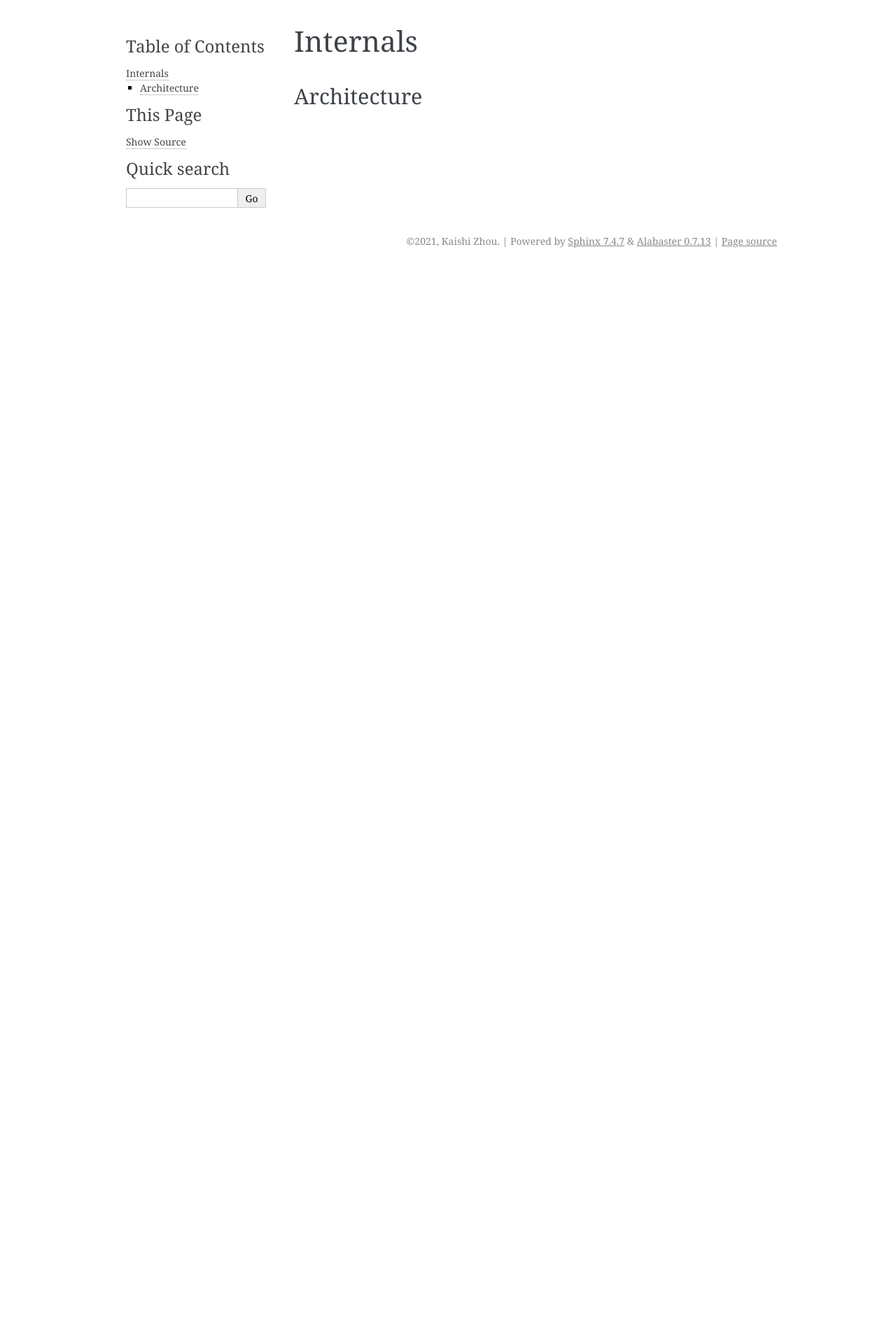
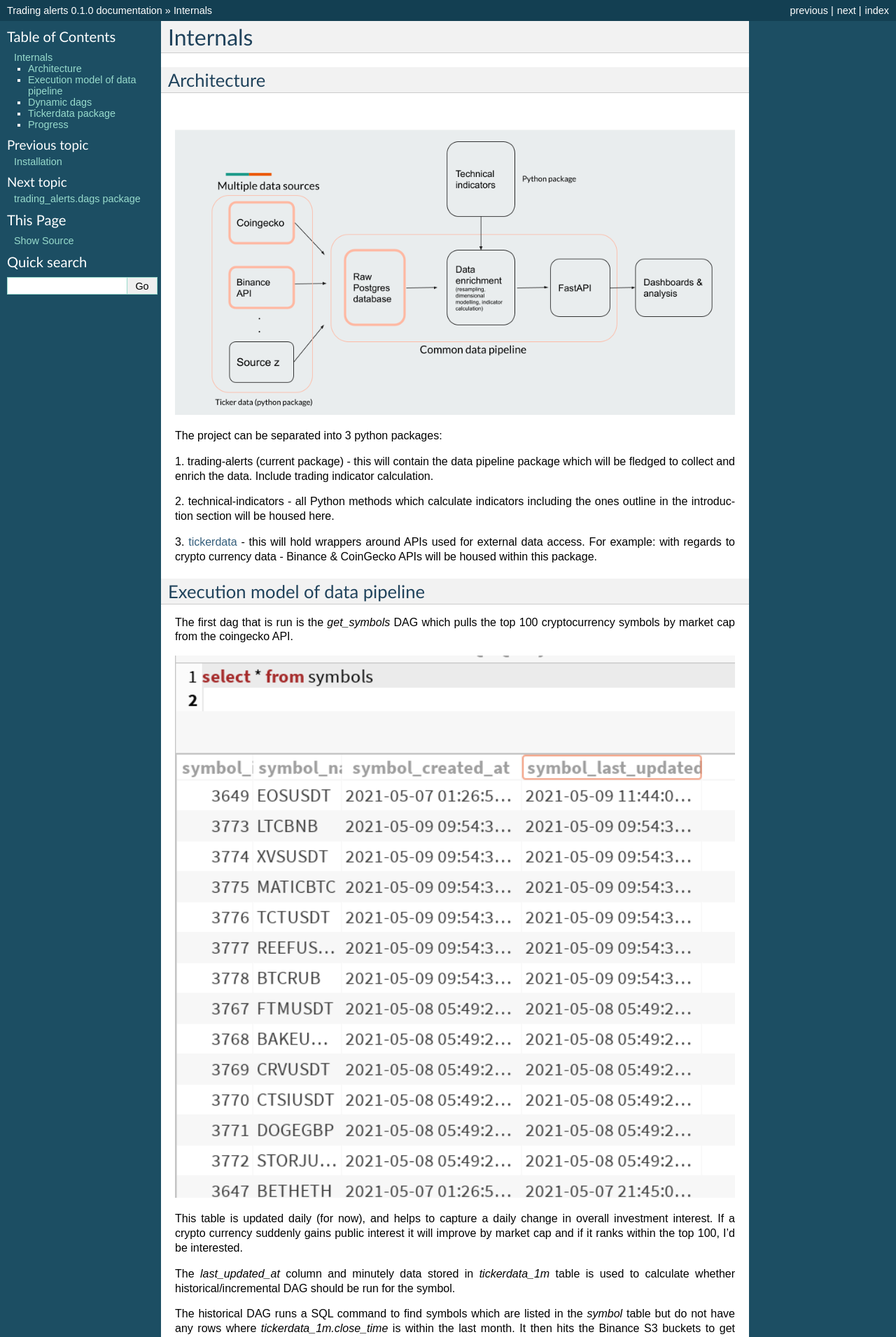
Before and after one commit to kai490952010/trading_alerts, a Sphinx documentation site: the page built from docs/functionality.rst, in a window 1280 px wide. Shown: the top 1911 px of the page at 70% size. Built offline with Sphinx 7.4.7, drawn with Linux system fonts in a browser that asks for light colours; before the commit the page ends 900 px from its top, so only the background shows below that; some of the changed text lies outside the part shown.

Commit message:
Updates documentation for all modules

```diff
--- a/docs/authors.rst
+++ /dev/null
@@ -1 +0,0 @@
-.. include:: ../AUTHORS.rst
--- a/docs/conf.py
+++ b/docs/conf.py
@@ -22,8 +22,8 @@
 
 os.environ["AIRFLOW_HOME"] = "../trading_alerts"
 sys.path.insert(0, os.path.abspath(".."))
-sys.path.insert(0, os.path.abspath("../trading_alerts/dags"))
-sys.path.insert(0, os.path.abspath("../trading_alerts/plugins"))
+sys.path.insert(0, os.path.abspath("../trading_alerts/dags/"))
+sys.path.insert(0, os.path.abspath("../trading_alerts/plugins/"))
 
 import trading_alerts  # noqa: E402
 
@@ -39,7 +39,8 @@
 # fmt: off
 extensions = ["sphinx.ext.autodoc",
               "sphinx.ext.coverage",
-              "sphinx.ext.napoleon"]
+              "sphinx.ext.napoleon",
+              "sphinx.ext.autosectionlabel"]
 # fmt: on
 
 # Add any paths that contain templates here, relative to this directory.
@@ -78,7 +79,12 @@
 # List of patterns, relative to source directory, that match files and
 # directories to ignore when looking for source files.
 # This patterns also effect to html_static_path and html_extra_path
-exclude_patterns = ["_build", "Thumbs.db", ".DS_Store"]
+exclude_patterns = [
+    "_build",
+    "Thumbs.db",
+    ".DS_Store",
+    "../trading_alerts/webserver_config.py",
+]
 
 # The name of the Pygments (syntax highlighting) style to use.
 pygments_style = "sphinx"
@@ -92,7 +98,7 @@
 # The theme to use for HTML and HTML Help pages.  See the documentation for
 # a list of builtin themes.
 #
-html_theme = "alabaster"
+html_theme = "classic"
 
 # Theme options are theme-specific and customize the look and feel of a
 # theme further.  For a list of options available for each theme, see the
--- a/docs/functionality.rst
+++ b/docs/functionality.rst
@@ -4,3 +4,135 @@ Internals
 
 Architecture
 ------------
+
+.. image:: images/architecture.png
+  :width: 800
+  :alt: Overall project architecture
+
+The project can be separated into 3 python packages:
+
+1.  trading-alerts (current package) - this will contain the data pipeline package
+which will be fledged to collect and enrich the data. Include trading indicator calculation.
+
+2. technical-indicators - all Python methods which calculate indicators
+including the ones outline in the introduction section will be housed here.
+
+3. `tickerdata`_ - this will hold wrappers around APIs used for external
+data access. For example: with regards to crypto currency data - Binance & CoinGecko APIs
+will be housed within this package.
+
+Execution model of data pipeline
+--------------------------------
+
+The first dag that is run is the `get_symbols` DAG which pulls the top 100
+cryptocurrency symbols by market cap from the coingecko API.
+
+.. image:: images/symbol-table-list.png
+  :width: 800
+  :alt: Symbol table
+
+This table is updated daily (for now), and helps to capture a daily change
+in overall investment interest. If a crypto currency suddenly gains public interest
+it will improve by market cap and if it ranks within the top 100, I'd be interested.
+
+The `last_updated_at` column and minutely data stored in `tickerdata_1m` table
+is used to calculate whether historical/incremental DAG should be run for the symbol.
+
+The historical DAG runs a SQL command to find symbols which are listed in the
+`symbol` table but do not have any rows where `tickerdata_1m.close_time` is within
+the last month. It then hits the Binance S3 buckets to get monthly zip files of 1m ticker
+data for each symbol and use our custom Postgres hook to write to the table.
+The last thing that the DAG will do is update the `last_updated_at` column in the `symbol`
+table.
+
+The incremental DAG will look at the `last_updated_at` column and calculate the number of
+Binance API requests that will be required to get data starting from `last_updated_at` timestamp
+to current timestamp. It then batches the jobs and creates a Pandas dataframe which will then be
+written to database. Again, the incremental DAG will update the `last_updated_at` column as well.
+
+All timestamps in data processing are in UTC timezone.
+
+Dynamic dags
+------------
+
+Dynamic graphs are useful when your pipeline depends on varying number of
+inputs which cannot be fixed while designing the pipeline. For example - a
+sensor that monitors for a new key in a S3 bucket and hands of the processing
+to a new DAG once it finds that new file  has been created.
+
+Airflow provides a way to launch dynamic graphs via 3 operators -
+TriggerDagRunOperator,  SubDagOperator, ExternalSensor operator. I chose to
+create dynamic graphs using the SubDagOperator because of the following
+reasons:
+
+The SubDagOperator creates a hierarchial relationship between parent and
+child-dags and makes them available on UI via a drill down feature. So this
+not only allows you to glance at the parent dag status but also lets you
+"zoom-in" into the status of children dags if you want to. Not only this, but
+to use SubDagOperator you need a dag factory (a function or a file, which when
+executed returns a independent DAG) - this sort of brings it together  for me.
+
+TriggerDagRunOperator is ideal when you want to run a DAG independent of
+parent DAG once a condition is met and state history should be shared between
+the dags. These dags are not grouped under a single view in the UI.
+
+The other alternative is ExternalSensor. It is a special operator whose function
+is to keep polling for a condition till its met or if it times out. These tend to
+occupy a worker till the conditoin turns true or operator times out.
+
+So keeping all these things in mind, it was a better alternative to use SubDagOperator
+than the other two.
+
+Using SubDagOperator a parent DAG can create sub-dag to create historical data extraction DAGs
+for each coin. These are currently chained as I am operating in a laptop but could be run in parallel
+using a CeleryExecutor to reduce delays.
+
+.. image:: images/historical-refresh-taskview.png
+  :width: 800
+  :alt: historical refresh taskview
+
+The above is a historical refresh for a coinpair taking place.
+Each sub DAG can be zoomed into the UI to see the progression of tasks within
+as shown below -
+
+.. image:: images/historical-refresh-subdag-view.png
+  :width: 800
+  :alt: Sub DAG tasks
+
+Below are screenshots of the data pull logs from the Sub-Dag:
+
+.. image:: images/sub-dag-progress.png
+  :width: 800
+  :alt: Sub DAG logs
+
+Tickerdata package
+------------------
+
+Structurally, this package will contain a separate Python file for each data source
+it incorporates and all common functionality will exist modularised in a separate file.
+
+In the `cryptocurrency` sub-module, two classes exist which provide different type of
+data - `BinanceAPI` and `CoingeckoAPI`. The former's structure is highlighted here.
+
+.. code-block:: python
+
+	class BinanceAPI():
+	    def __init__(self):
+	        pass
+
+
+	    def get_historical(self, symbol, start_ts=None, end_ts=None, granularity='1m'):
+	       	pass
+
+
+This class once instantiated will help get data between a start and end timestamp.
+
+Similarly, a separate sub-module will be added for each of the NYSE and Shanghai stock exchanges.
+
+Progress
+--------
+
+Future versions of this package will include DAGs for dimensional modelling and indicator calculations.
+And, also a FastAPI rest interface to easily build dashboards from.
+
+.. _tickerdata: https://github.com/kai490952010/tickerdata/tree/dev
--- a/docs/index.rst
+++ b/docs/index.rst
@@ -2,7 +2,7 @@ Welcome to Trading alerts's documentation!
 ==========================================
 
 .. toctree::
-   :maxdepth: 2
+   :maxdepth: 3
    :caption: Contents:
 
    readme
@@ -14,6 +14,7 @@ Welcome to Trading alerts's documentation!
 .. automodule:: trading_alerts
     :members:
 
+
 Indices and tables
 ==================
 * :ref:`genindex`
--- /dev/null
+++ b/docs/modules.rst
@@ -0,0 +1,7 @@
+trading_alerts
+==============
+
+.. toctree::
+   :maxdepth: 4
+
+   trading_alerts
--- a/docs/readme.rst
+++ b/docs/readme.rst
@@ -19,7 +19,7 @@ to small group of friends.
 
 
 Why this project
-***************
+****************
 
 Many such tools exist in the market which
 provide real time updates for  a select set of traded signals. Majority of
@@ -37,8 +37,7 @@ Dynamic graphs are useful when your pipeline depends on varying number of
 inputs which cannot be fixed while designing the pipeline. For example - a
 sensor that monitors for a new key in a S3 bucket and hands of the processing
 to a new DAG once it finds that new file  has been created. The use case for
-this project is discussed in more detail in the internals [todo - add
-hyperlink.]
+this project is discussed in more detail in the `Internals`_ section.
 
 Airflow provides a way to launch dynamic graphs via 3 operators -
 TriggerDagRunOperator,  SubDagOperator, ExternalSensor operator. I chose to
```
Also changed, not shown: docs/trading_alerts.plugins.rst (+0 -8 lines), docs/trading_alerts.rst (+8 -0 lines), docs/usage.rst (deleted, +0 -7 lines), docs/images/airflow-dags-list.png (added), docs/images/architecture.png (added), docs/images/dag-list.png (added), docs/images/db-output-1.png (added), docs/images/db-output-2.png (added), docs/images/historical-refresh-subdag-view.png (added), docs/images/historical-refresh-taskview.png (added), docs/images/sub-dag-progress.png (added), docs/images/symbol-table-list.png (added).
